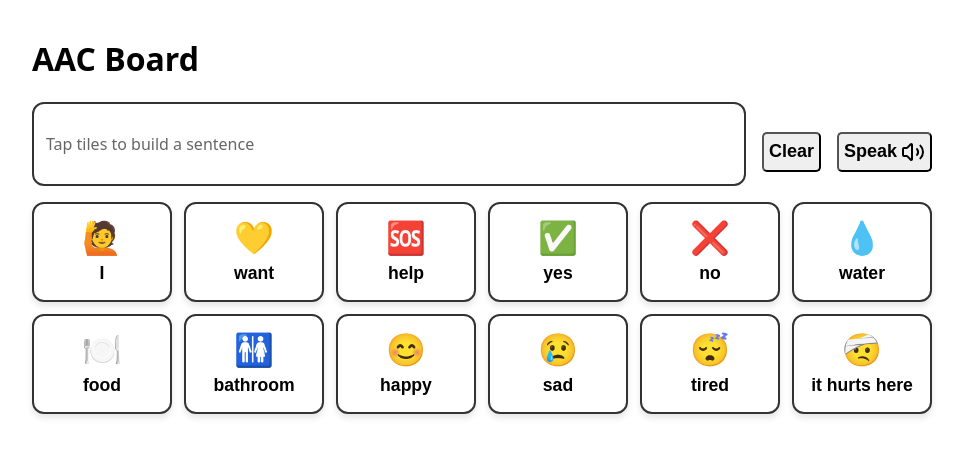
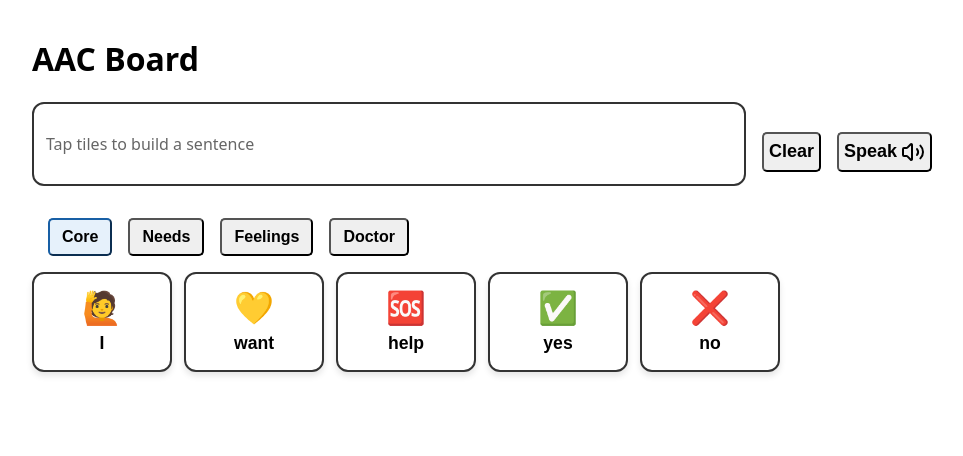
Before and after one commit to thanhthu2411/acc-board, a React (Vite) app: page / in a window 1280 px wide. Shown: the top 456 px of the page, without its empty margins (158-1121 px from the left). Built offline with nearby package versions, Linux system fonts and the light colour scheme.

Commit message:
td: show tiles based on selected category

```diff
--- a/src/App.jsx
+++ b/src/App.jsx
@@ -1,5 +1,6 @@
-import {tiles} from "./data/tiles";
+import {tiles, categories} from "./data/tiles";
 import {Tile} from "./components/Tile/Tile.jsx";
+import {CategoryTabs} from "./components/CategoryTabs/CategoryTabs.jsx";
 import {SentenceBar} from "./components/SentenceBar/SentenceBar.jsx";
 import './App.css'
 import {Volume2} from "lucide-react"
@@ -46,9 +47,9 @@ function App() {
                 <button onClick={emptySentenceHandler}>Clear</button>
                 <button className="speak-btn" onClick={speak}>Speak <Volume2/></button>
             </div>
-
+            <CategoryTabs categories={categories} selectedCategory={category} onCategoryChange={setCategory}/>
             <div className="grid">
-                {tiles.map((tile) => (
+                {tiles.filter((tile) => tile.category === category).map((tile) => (
                     <Tile onTileClick={tileClickHandler}  key={tile.id} tile={tile}/>
                 ))}
             </div>
--- a/src/components/CategoryTabs/CategoryTabs.css
+++ b/src/components/CategoryTabs/CategoryTabs.css
@@ -1,3 +1,17 @@
+.category-nav {
+  display: flex;
+  flex-direction: row;
+  gap: 1rem;
+  margin: 1rem;
+}
+
+.category-btn {
+  padding: 8px 12px;
+  border-radius: 5px;
+  font-weight: bold;
+  font-size: 16px;
+}
+
 .category-btn.selected {
   font-weight: 700;
   background: #e6f1fb;
--- a/src/components/CategoryTabs/CategoryTabs.jsx
+++ b/src/components/CategoryTabs/CategoryTabs.jsx
@@ -1,9 +1,8 @@
 import "./CategoryTabs.css";
-import {Tile} from "../Tile/Tile.jsx";
 
 export function CategoryTabs({ categories, selectedCategory, onCategoryChange }) {
   return (
-    <nav>
+    <nav className="category-nav">
       {categories.map((cate) => (
           <button
               key={cate}
```
